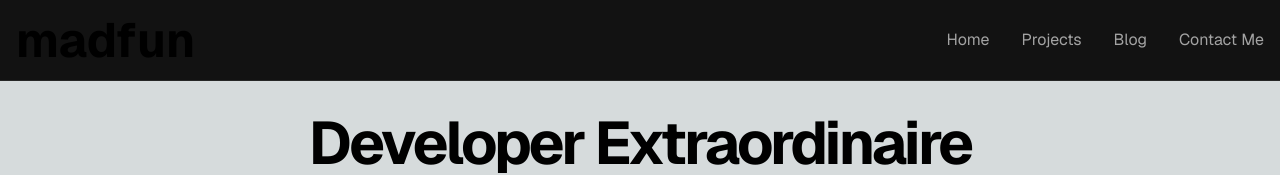
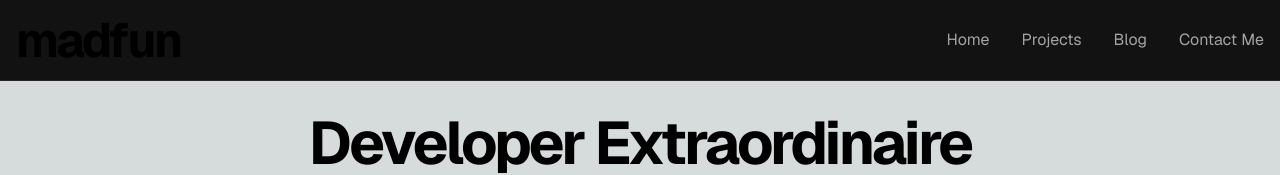
Before and after one commit to madfun12/nextportfolio, a Next.js app: page / in a window 1280 px wide. Shown: the top 175 px of the page. Built offline with nearby package versions, Linux system fonts and the light colour scheme.

Commit message:
Updating letter spacing on home link

```diff
--- a/app/components/Navbar.tsx
+++ b/app/components/Navbar.tsx
@@ -21,7 +21,7 @@ const Navbar = () => {
     ];
     return (
         <div className="flex items-center justify-between sticky top-0 w-full bg-[#121212] border-b border-b-neutral-800 z-10">
-            <a className="text-5xl font-bold p-4" href="/">
+            <a className="text-5xl font-bold p-4 tracking-tighter" href="/">
                 madfun
             </a>
             <ul className="hidden md:flex">
```
